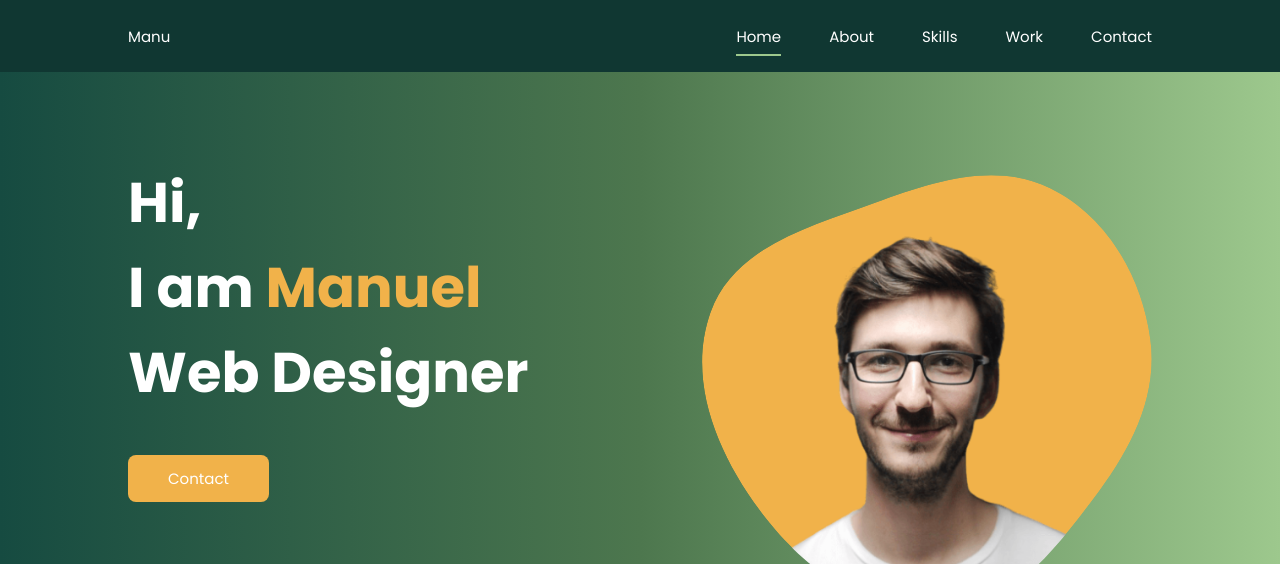
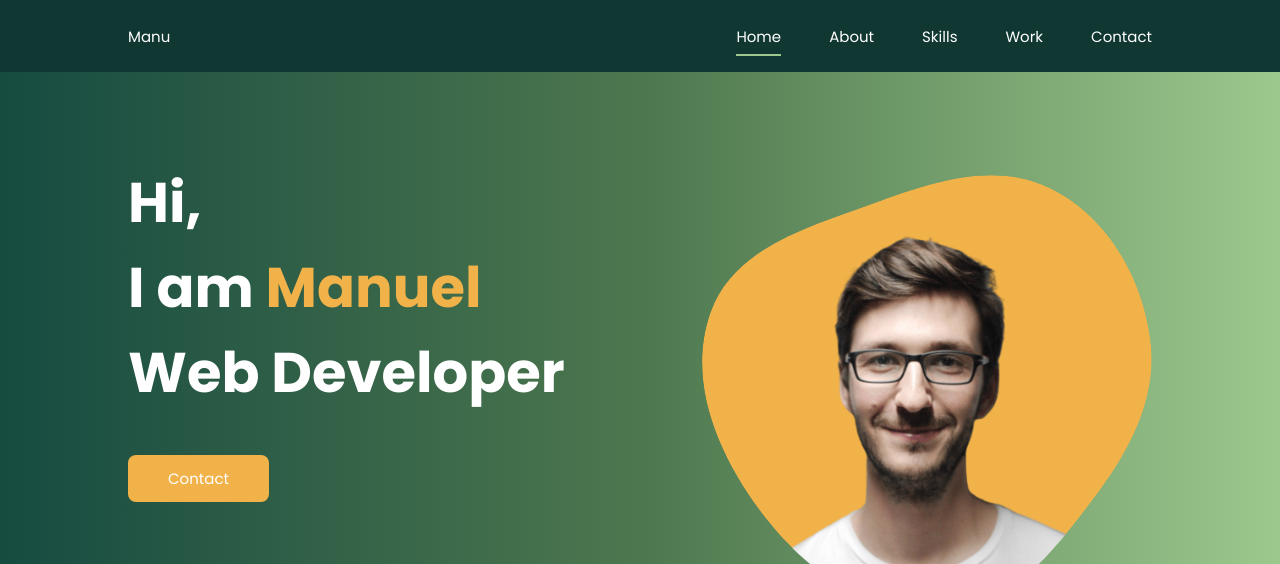
Before and after one commit to ManuPedreros/portfolio, a website: page index.html in a window 1280 px wide. Shown: the top 564 px of the page. Drawn offline with nearby package versions, Linux system fonts and the light colour scheme.

Commit message:
Actualizar index.html

```diff
--- a/index.html
+++ b/index.html
@@ -49,7 +49,7 @@
         <!-- ===== HOME ===== -->
         <section class="home bd-grid" id="home">
             <div class="home__data">
-                <h1 class="home__title">Hi, <br>I am <span class="home__title-color">Manuel</span><br>Web Designer
+                <h1 class="home__title">Hi, <br>I am <span class="home__title-color">Manuel</span><br>Web Developer
                 </h1>
 
                 <a href="#" class="button">Contact</a>
```
